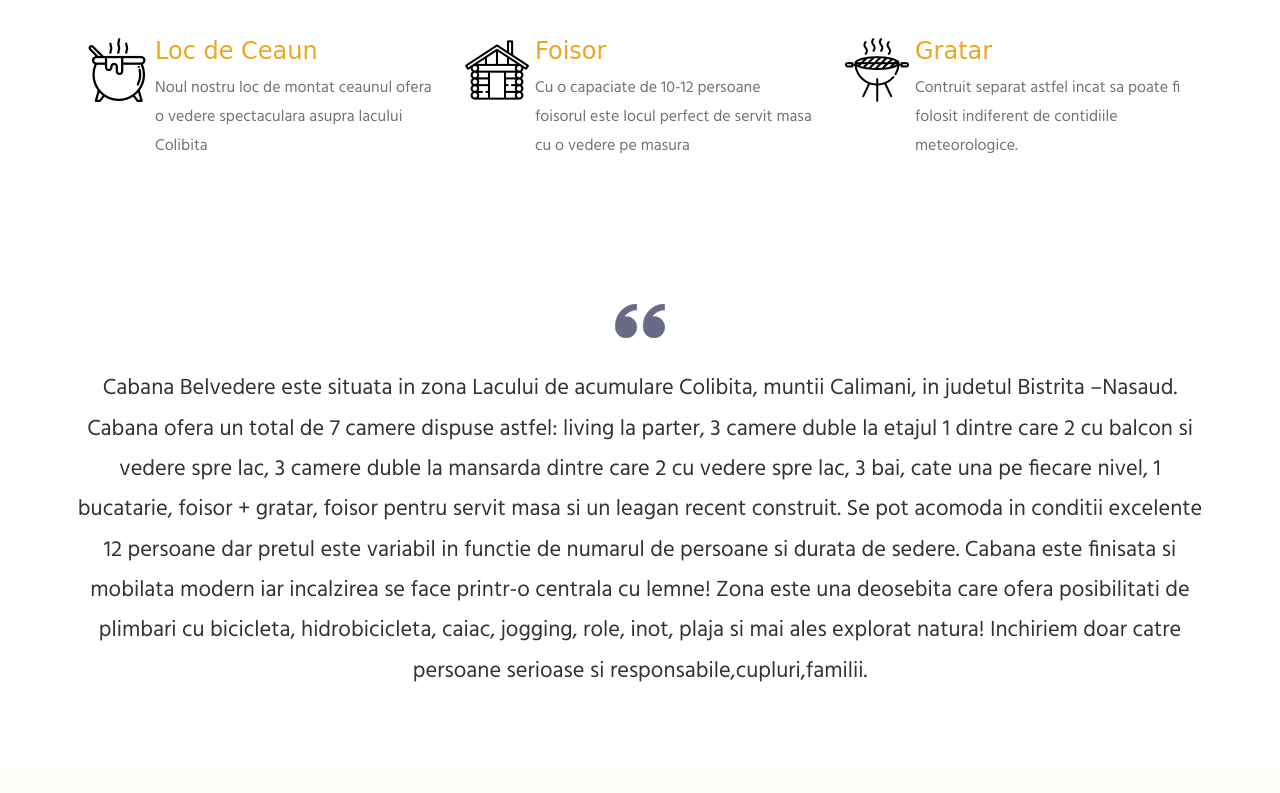
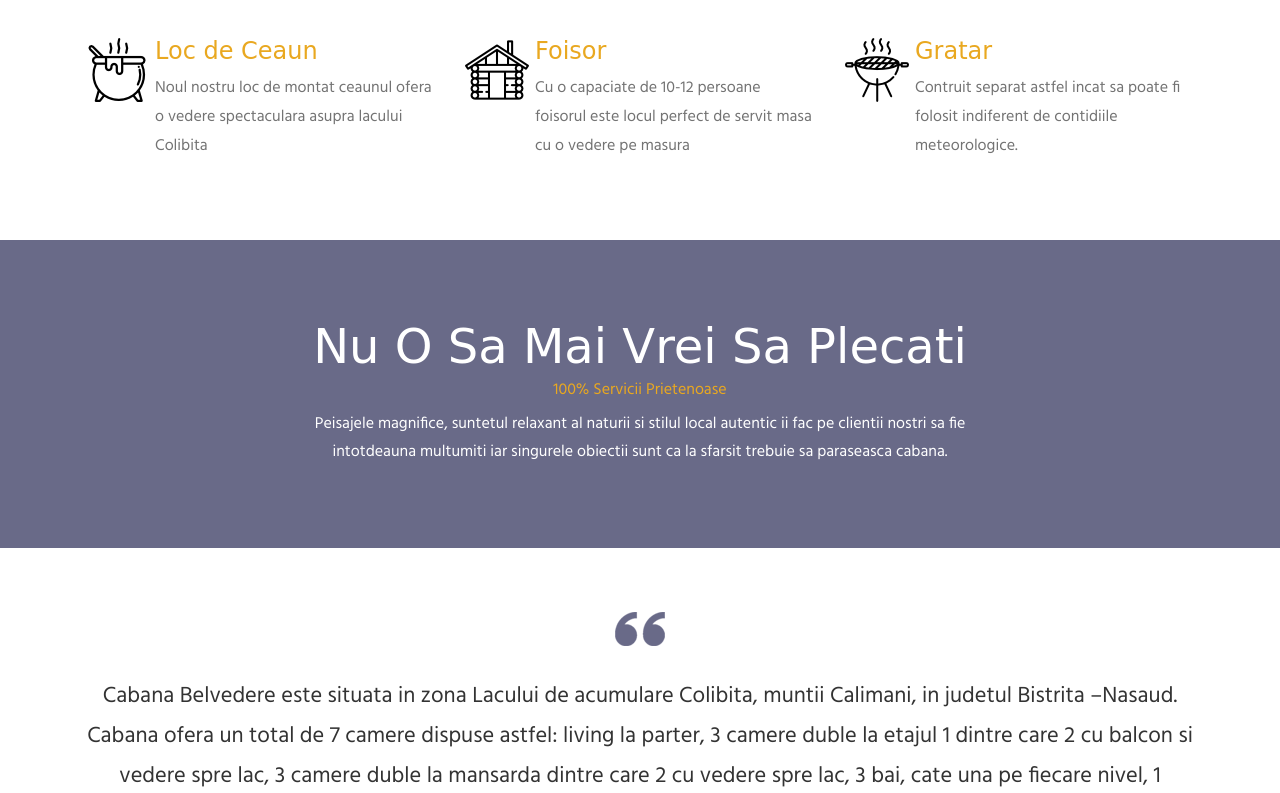
Before and after one commit to TudorTacal/cabana-belvedere-colibita, a Node server app: page / in a window 1280 px wide. Shown: the part 1017-1810 px from the top of the page. Before the commit the page ends 1699 px from the top, so only its background shows below. Run offline with Node 20, Linux system fonts and the light colour scheme; some libraries are stand-ins or nearby versions; some web fonts are replaced.

Commit message:
Populates the leaves div with content

```diff
--- a/views/index.ejs
+++ b/views/index.ejs
@@ -219,16 +219,16 @@ Smartphone Compatible web template, free webdesigns for Nokia, Samsung, LG, Sony
 </div>
 <!--information end here-->
 <!--leaves start here-->
-<!-- <div class="leaves">
+<div class="leaves">
 	<div class="container">
 		<div class="leaves-main wow zoomIn" data-wow-delay="0.3s">
-			<h1>You Never Leave Us</h1>
-			<h6>100% Friendly services</h6>
-			<p>Lorem Ipsum is simply dummy text of the printing and typesetting industry. Lorem Ipsum has been the industry's standard dummy text ever since the 1500s, when an unknown.</p>
-		   <a href="single.html" class="hvr-push">Discover More</a>
+			<h1>Nu O Sa Mai Vrei Sa Plecati</h1>
+			<h6>100% Servicii Prietenoase</h6>
+			<p>Peisajele magnifice, suntetul relaxant al naturii si stilul local autentic ii fac pe clientii nostri sa fie intotdeauna multumiti iar singurele obiectii sunt ca la sfarsit trebuie sa paraseasca cabana.</p>
+		   <!-- <a href="single.html" class="hvr-push">Discover More</a> -->
 		</div>
 	</div>
-</div> -->
+</div>
 <!--leaves end here-->
 <!--branches start here-->
 <!-- <div class="branches">
```
